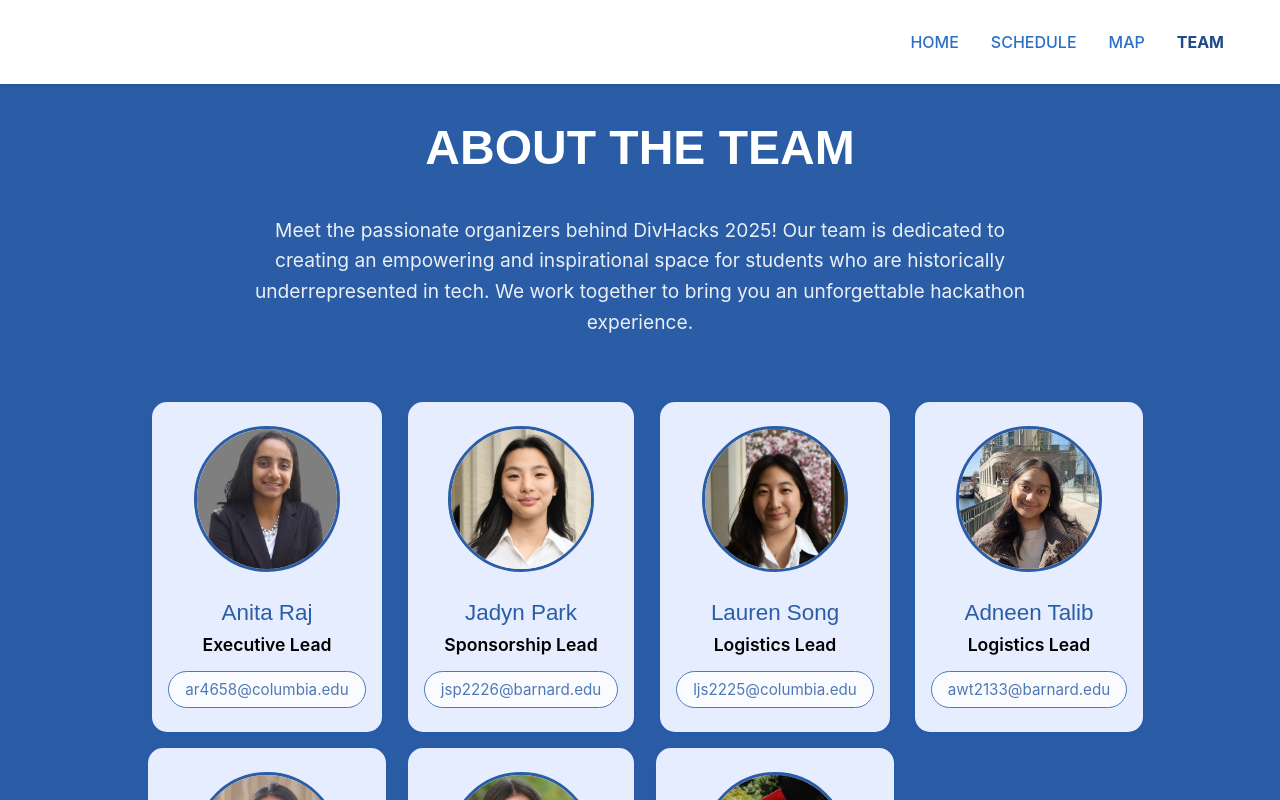
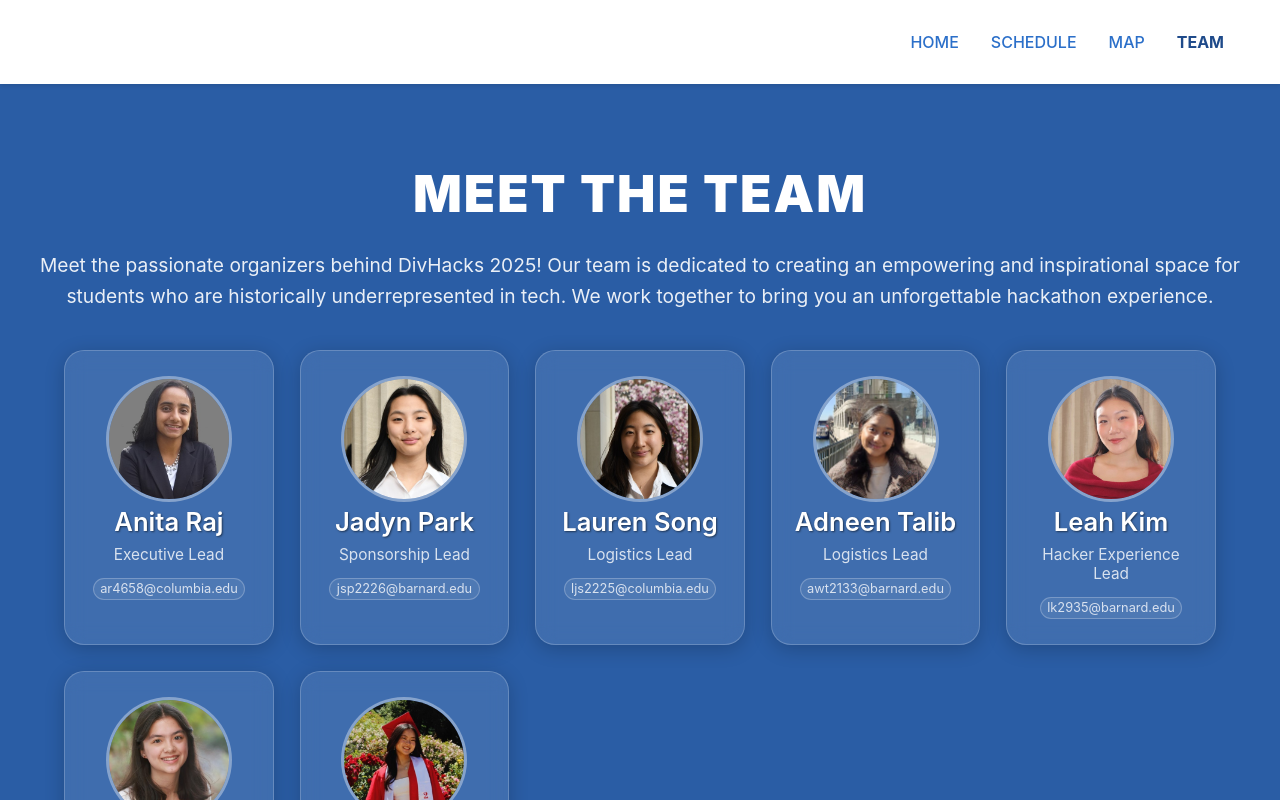
Before and after one commit to cu-divhacks/2025website, a React (Create React App) app in the folder 2025divhacks/: page /team in a window 1280 px wide. Shown: the top 800 px of the page. Built offline with nearby package versions, Linux system fonts and the light colour scheme.

Commit message:
teams + more fixed

```diff
--- a/2025divhacks/src/App.css
+++ b/2025divhacks/src/App.css
@@ -232,7 +232,7 @@
   position: absolute;
   top: 0;
   left: 0;
-  transform: translate(0, 700%);
+  transform: translate(0, 115vw);
   display: flex;
   align-items: center;
   justify-content: space-between;
@@ -526,9 +526,8 @@
 
 .sponsors-section .coming-soon-text h2 {
   color: white;
-  font-size: 3rem;
+  font-size: 4vw;
   font-weight: bold;
-  text-shadow: 2px 2px 4px rgba(0, 0, 0, 0.7);
   margin: 0;
   padding: 2rem 0 2rem 0.5rem;
 }
@@ -579,13 +578,12 @@
   position: absolute;
   top: 0;
   left: 0;
-  transform: translate(0, 215vw); /* Adjust this value as needed */
+  transform: translate(0, 205vw); /* Adjust this value as needed */
   width: 100vw;
   display: flex;
   justify-content: center;
-  gap: 1rem;
+  gap: 1vw;
   margin-top: 0;
-  margin-bottom: 1.5rem;
   flex-direction: row;
   align-items: center;
   z-index: 3;
@@ -622,137 +620,168 @@
 }
 
 /*Team Page CSS*/
-#team {
-  min-height: 100vh;
-  width: 100vw;
+.team-section {
+  margin-top: 7vw;
+  top: 0;
+  left: 0;
+  width: 100%;
   display: flex;
+  flex-direction: column;
+  justify-content: center;
   align-items: center;
-  justify-content: center;
-  background-color: #2A5DA5;
-  margin: 0;
-  padding: 0;
+  z-index: 2;
+  padding: 3vw;
+  box-sizing: border-box;
 }
 
-#team-hero {
-  width: 100%;
-  max-width: 1200px;
-  margin: 0 auto;
-  display: flex;
-  flex-direction: column;
-  align-items: center;
-  padding: 4rem 2rem;
+.team-header {
+  text-align: center;
+  color: #fff;
+  margin-bottom: 3vw;
 }
 
-#team-hero .card {
-  border-radius: 20px;
-  padding: 1rem;
-  text-align: center;
-  max-width: 1000px;
-  width: 100%;
-  margin: 0 auto;
+.team-header h1 {
+  font-size: 4vw;
+  font-weight: 900;
+  margin-bottom: 2vw;
+  letter-spacing: 2px;
+}
+
+.team-header p {
+  font-size: 1.5vw;
+  line-height: 1.6;
+  opacity: 0.9;
+  margin: 0;
 }
 
 #team-hero h2 {
   font-family: 'Archivo Black', sans-serif;
-  font-size: 3rem;
+  font-size: 3vw;
   text-align: center;
   color: #ffffff;
 }
 
 #team-hero p {
   text-align: center;
-  font-size: 1.2rem;
+  font-size: 1.2vw;
   color: #ffffff;
   opacity: 0.9;
-  max-width: 800px;
   margin: 0 auto;
-  line-height: 1.6;
 }
 
 .team-grid {
   display: grid;
-  grid-template-columns: repeat(auto-fit, minmax(220px, 1fr));
-  gap: 1rem;
-  padding-left: 0.5rem;
-  padding-right: 0.5rem;
-  margin-top: 2rem;
+  grid-template-columns: repeat(auto-fit, minmax(200px, 1fr));
   width: 100%;
-  margin-left: auto;
-  margin-right: auto;
   justify-items: center;
+  gap: 2vw;
+  padding: 0 2vw;
+  box-sizing: border-box;
 }
 
 .team-member {
-  padding: 1.5rem 1rem;
+  padding: 2vw 1.5vw;
   text-align: center;
-  background-color: #e6edff;
-  border-radius: 15px;
-  transition: transform 0.3s ease;
-  box-shadow: 0 2px 8px rgba(0,38,255,0.08);
+  background-color: rgba(255, 255, 255, 0.1);
+  backdrop-filter: blur(10px);
+  border-radius: 20px;
+  transition: all 0.3s ease;
+  box-shadow: 0 4px 20px rgba(0, 0, 0, 0.2);
+  border: 1px solid rgba(255, 255, 255, 0.2);
+  width: 100%;
+  max-width: 100%;
+  box-sizing: border-box;
+  overflow: hidden;
 }
 
 .team-member:hover {
-  transform: translateY(-5px);
-  background-color: #d1ddff;
+  transform: translateY(-8px);
+  background-color: rgba(255, 255, 255, 0.15);
+  box-shadow: 0 8px 30px rgba(0, 0, 0, 0.3);
 }
 
 .team-member img {
-  width: 140px;
-  height: 140px;
+  width: 120px;
+  height: 120px;
   border-radius: 50%;
   object-fit: cover;
-  margin-bottom: 1.5rem;
-  border: 3px solid #2A5DA5;
+  margin-bottom: 1.5;
+  border: 3px solid rgba(255, 255, 255, 0.3);
   transition: all 0.3s ease;
-  background: #fff;
+  background: rgba(255, 255, 255, 0.1);
 }
 
 .team-member:hover img {
-  border-color: #2A5DA5;
+  border-color: rgba(255, 255, 255, 0.5);
   transform: scale(1.05);
 }
 
 .team-name {
-  font-family: 'Archivo Black', sans-serif;
-  font-size: 1.4rem;
-  color: #2A5DA5;
+  font-size: 2vw;
+  color: #fff;
   margin-bottom: 0.5rem;
-  font-weight: 500
+  font-weight: 600;
+  text-shadow: 1px 1px 2px rgba(0, 0, 0, 0.5);
 }
 
 .team-role {
-  font-size: 1.1rem;
-  color: #000000;
-  margin-bottom: 1rem;
-  font-weight: 600;
+  font-size: 1.2vw;
+  color: rgba(255, 255, 255, 0.8);
+  margin-bottom: 1vw;
 }
 
 .team-email {
-  font-size: 0.95rem;
-  color: #2A5DA5;
+  font-size: 1vw;
+  color: #fff;
   text-decoration: none;
   opacity: 0.8;
   transition: all 0.3s ease;
-  padding: 0.5rem 1rem;
-  border-radius: 25px;
-  background-color: #fff;
+  padding: 0.2vw 0.5vw;
+  border-radius: 20px;
+  background-color: rgba(255, 255, 255, 0.1);
   display: inline-block;
-  border: 1px solid #2A5DA5;
+  border: 1px solid rgba(255, 255, 255, 0.3);
+  word-break: break-word;
+  max-width: 100%;
+  overflow-wrap: break-word;
 }
 
 .team-email:hover {
   opacity: 1;
-  color: #fff;
-  background-color: #2A5DA5;
-  border: 1px solid #2A5DA5;
+  background-color: rgba(255, 255, 255, 0.2);
+  border-color: rgba(255, 255, 255, 0.5);
   transform: scale(1.05);
+}
+
+/* Responsive grid for team section */
+@media (max-width: 1200px) {
+  .team-grid {
+    grid-template-columns: repeat(auto-fit, minmax(180px, 1fr));
+    gap: 2.5vw;
+  }
+}
+
+@media (max-width: 768px) {
+  .team-grid {
+    grid-template-columns: repeat(auto-fit, minmax(150px, 1fr));
+    gap: 3vw;
+    padding: 0 3vw;
+  }
+}
+
+@media (max-width: 480px) {
+  .team-grid {
+    grid-template-columns: repeat(auto-fit, minmax(120px, 1fr));
+    gap: 4vw;
+    padding: 0 4vw;
+  }
 }
 /*Stats Section*/
 .stats-section {
   position: absolute;
   top: 0;
   left: 0;
-  transform: translate(0, 150vw);
+  transform: translate(0, 144vw);
   width: 100vw;
   background: #2A5DA5;
   padding: 2vw 2vw 3vw 2vw;
--- a/2025divhacks/src/pages/Team.js
+++ b/2025divhacks/src/pages/Team.js
@@ -1,4 +1,5 @@
 import React from 'react';
+import '../App.css';
 import anita_raj from '../assets/anita_raj.png';
 import jadyn_park from '../assets/jadyn_park.png';
 import lauren_song from '../assets/lauren_song.png';
@@ -47,23 +48,20 @@
     },
     {
       name: 'Grace Xu',
-      role: 'Technical Development Lead',
+      role: 'Technical Dev Lead',
       email: 'gx2168@columbia.edu',
       image: grace_xu
     }
   ];
 
   return (
-    <div id="team">
-      <div id="team-hero">
-        <div className="card">
-          <h2><b>ABOUT THE TEAM</b></h2>
-          <p>
-            Meet the passionate organizers behind DivHacks 2025! Our team is dedicated to creating an empowering and inspirational space for students who are historically underrepresented in tech. We work together to bring you an unforgettable hackathon experience.
-          </p>
+    <div>
+      <div className="team-section">
+        <div className="team-header">
+          <h1>MEET THE TEAM</h1>
+          <p>Meet the passionate organizers behind DivHacks 2025! Our team is dedicated to creating an empowering and inspirational space for students who are historically underrepresented in tech. We work together to bring you an unforgettable hackathon experience.</p>
         </div>
 
-        <div className="card">
         <div className="team-grid">
           {teamMembers.map((member, index) => (
             <div className="team-member" key={index}>
@@ -77,8 +75,6 @@
           ))}
         </div>
       </div>
-
-      </div>
     </div>
   );
 };
```
Lines whose indentation alone changed are shown as unchanged.
